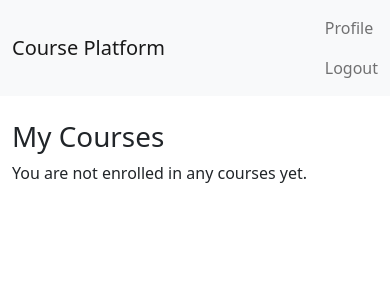
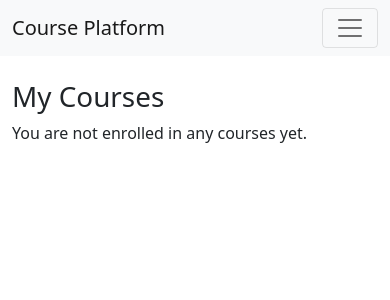
Before and after one commit to aliahadmd/BrainSpark, a Django app: page /my-courses/ in a window 390 px wide. Shown: the top 300 px of the page. Run offline with Django 5.2, Linux system fonts and the light colour scheme; the visitor is signed in with stand-in values (Sample User, id 1); data that the repository does not hold is empty; parts of the project's set-up code (start-up, migrations or seed data) failed here and were passed over.

Commit message:
add email confirmation, responsive nav

```diff
--- a/course/templates/course/base.html
+++ b/course/templates/course/base.html
@@ -11,16 +11,30 @@
     <nav class="navbar navbar-expand-lg navbar-light bg-light">
         <div class="container">
             <a class="navbar-brand" href="{% url 'course_list' %}">Course Platform</a>
-            <div class="navbar-nav">
-                {% if user.is_authenticated %}
-
-                    <a class="nav-item nav-link" href="{% url 'account_email' %}">Profile</a>
-
-                    <a class="nav-item nav-link" href="{% url 'account_logout' %}">Logout</a>
-                {% else %}
-                    <a class="nav-item nav-link" href="{% url 'account_login' %}">Login</a>
-                    <a class="nav-item nav-link" href="{% url 'account_signup' %}">Sign Up</a>
-                {% endif %}
+            <button class="navbar-toggler" type="button" data-bs-toggle="collapse" data-bs-target="#navbarNav" aria-controls="navbarNav" aria-expanded="false" aria-label="Toggle navigation">
+                <span class="navbar-toggler-icon"></span>
+            </button>
+            <div class="collapse navbar-collapse" id="navbarNav">
+                <ul class="navbar-nav ms-auto">
+                    {% if user.is_authenticated %}
+                        <li class="nav-item">
+                            <a class="nav-link" href="{% url 'my_courses' %}">My courses</a>
+                        </li>
+                        <li class="nav-item">
+                            <a class="nav-link" href="{% url 'account_email' %}">Profile</a>
+                        </li>
+                        <li class="nav-item">
+                            <a class="nav-link" href="{% url 'account_logout' %}">Logout</a>
+                        </li>
+                    {% else %}
+                        <li class="nav-item">
+                            <a class="nav-link" href="{% url 'account_login' %}">Login</a>
+                        </li>
+                        <li class="nav-item">
+                            <a class="nav-link" href="{% url 'account_signup' %}">Sign Up</a>
+                        </li>
+                    {% endif %}
+                </ul>
             </div>
         </div>
     </nav>
--- a/course/templates/course/my_courses.html
+++ b/course/templates/course/my_courses.html
@@ -9,6 +9,7 @@
             <div class="col-md-4 mb-4">
                 <div class="card">
                     <div class="card-body">
+                        <img src="{{ enrollment.course.cover.url }}" alt="" class="img-fluid mb-3">
                         <h5 class="card-title">{{ enrollment.course.title }}</h5>
                         <p class="card-text">Enrolled on: {{ enrollment.enrolled_at|date:"F d, Y" }}</p>
                         <a href="{% url 'course_detail' enrollment.course.id %}" class="btn btn-primary">Go to Course</a>
```
Also changed, not shown: core/settings.py (+14 -1 lines).
